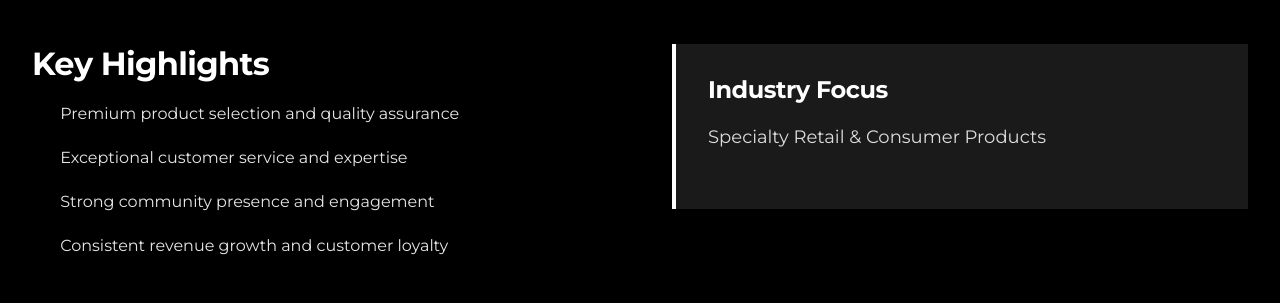
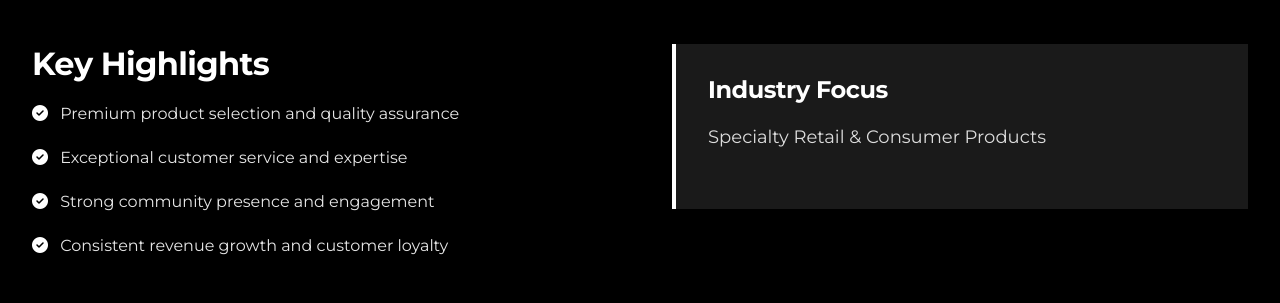
Before and after one commit to HLPFLCG/zhc, a plain HTML site: page portfolio.html in a window 1280 px wide. Shown: the part 1623-1926 px from the top of the page. Drawn offline with Linux system fonts and the light colour scheme.

Commit message:
Fix checkmark visibility on dark backgrounds
- Added CSS rule to make checkmarks white in section-dark
- Uses !important to override inline styles (color: #000)
- Applies to all .fa-check-circle icons in dark sections
- Affects The Smoke Shack, HLPFL Consulting, OnlyGainz/RVNU, and HLPFL Fitness sections
- Ensures proper contrast and readability on black backgrounds

```diff
--- a/css/styles.css
+++ b/css/styles.css
@@ -1129,6 +1129,11 @@ ul li, ol li {
     color: rgba(255, 255, 255, 0.85);
 }
 
+/* Fix checkmark visibility in dark sections */
+.section-dark .fa-check-circle {
+    color: var(--primary-white) !important;
+}
+
 .section-dark .portfolio-card {
     background-color: var(--accent-gray);
     border-color: rgba(255, 255, 255, 0.2);
```
